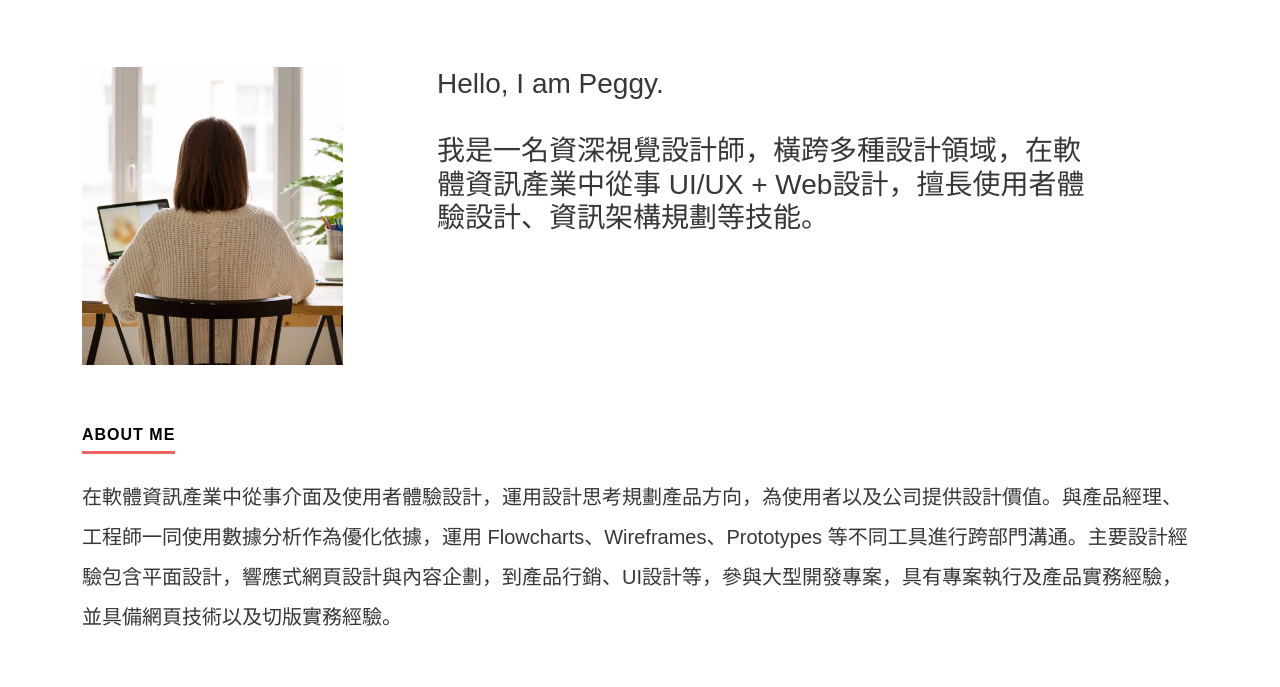
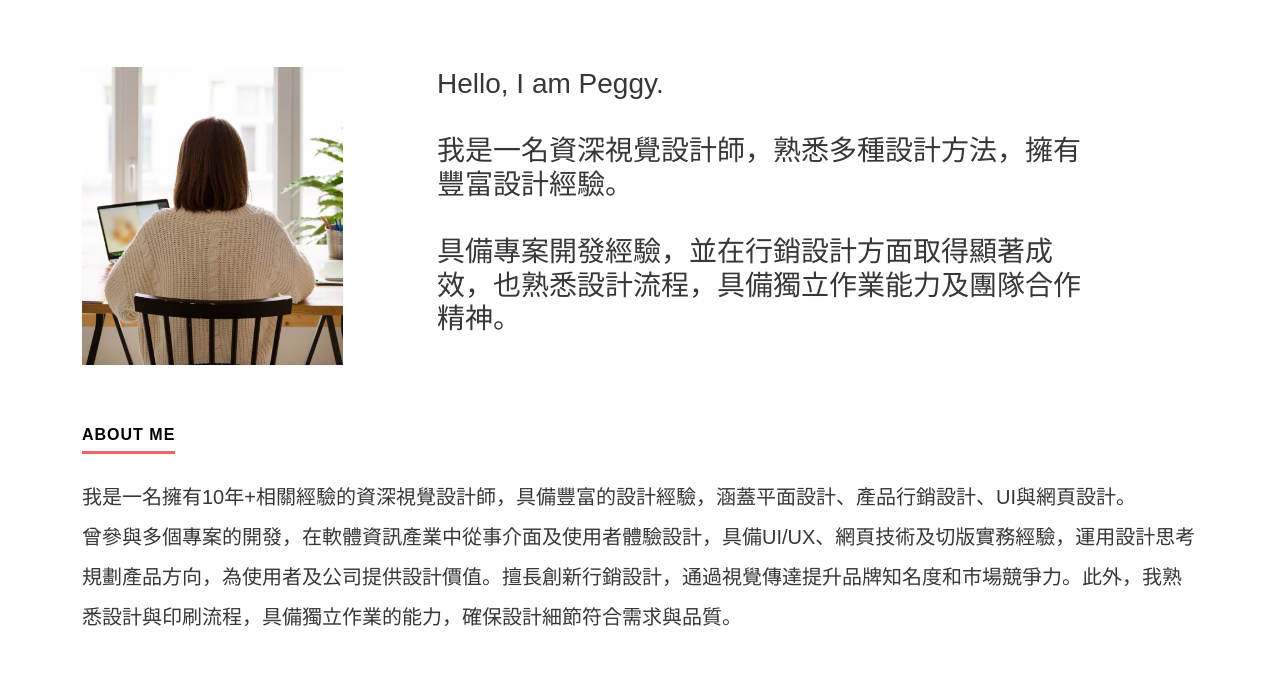
Before and after one commit to angelwartw/myprofile, a plain HTML site: page resume/index.html in a window 1280 px wide. Shown: the part 113-800 px from the top of the page. Drawn offline with nearby package versions, Linux system fonts and the light colour scheme.

Commit message:
Add files via upload
V.5

```diff
--- a/resume/index.html
+++ b/resume/index.html
@@ -47,7 +47,7 @@
           <div class="col-12 col-sm-12 col-md-9 col-lg-9 col-xl-9 col-xxl-9">
             <section>
                 <h3>
-                  Hello, I am Peggy.<br /><br />我是一名資深視覺設計師，橫跨多種設計領域，在軟體資訊產業中從事 UI/UX + Web設計，擅長使用者體驗設計、資訊架構規劃等技能。
+                  Hello, I am Peggy.<br /><br />我是一名資深視覺設計師，熟悉多種設計方法，擁有豐富設計經驗。<br /><br />具備專案開發經驗，並在行銷設計方面取得顯著成效，也熟悉設計流程，具備獨立作業能力及團隊合作精神。
                 </h3>
             </section>
           </div>
@@ -61,7 +61,7 @@
       <div class="container">
         <section>
             <h2 class="ds-heading">About Me</h2>
-            <p style="font-size: 20px;">在軟體資訊產業中從事介面及使用者體驗設計，運用設計思考規劃產品方向，為使用者以及公司提供設計價值。與產品經理、工程師一同使用數據分析作為優化依據，運用 Flowcharts、Wireframes、Prototypes 等不同工具進行跨部門溝通。主要設計經驗包含平面設計，響應式網頁設計與內容企劃，到產品行銷、UI設計等，參與大型開發專案，具有專案執行及產品實務經驗，並具備網頁技術以及切版實務經驗。</p>
+            <p style="font-size: 20px;">我是一名擁有10年+相關經驗的資深視覺設計師，具備豐富的設計經驗，涵蓋<b>平面設計、產品行銷設計、UI與網頁設計</b>。<br />曾參與多個專案的開發，在軟體資訊產業中從事介面及使用者體驗設計，具備UI/UX、網頁技術及切版實務經驗，運用設計思考規劃產品方向，為使用者及公司提供設計價值。擅長創新行銷設計，通過視覺傳達提升品牌知名度和市場競爭力。此外，我熟悉設計與印刷流程，具備獨立作業的能力，確保設計細節符合需求與品質。</p>
             <div class="ds-button-sec text-center">
                 <a href="assets/Peggy_Huang_Resume.pdf" target="_blank" class="ds-button">下載我的履歷</a>
             </div>
```
